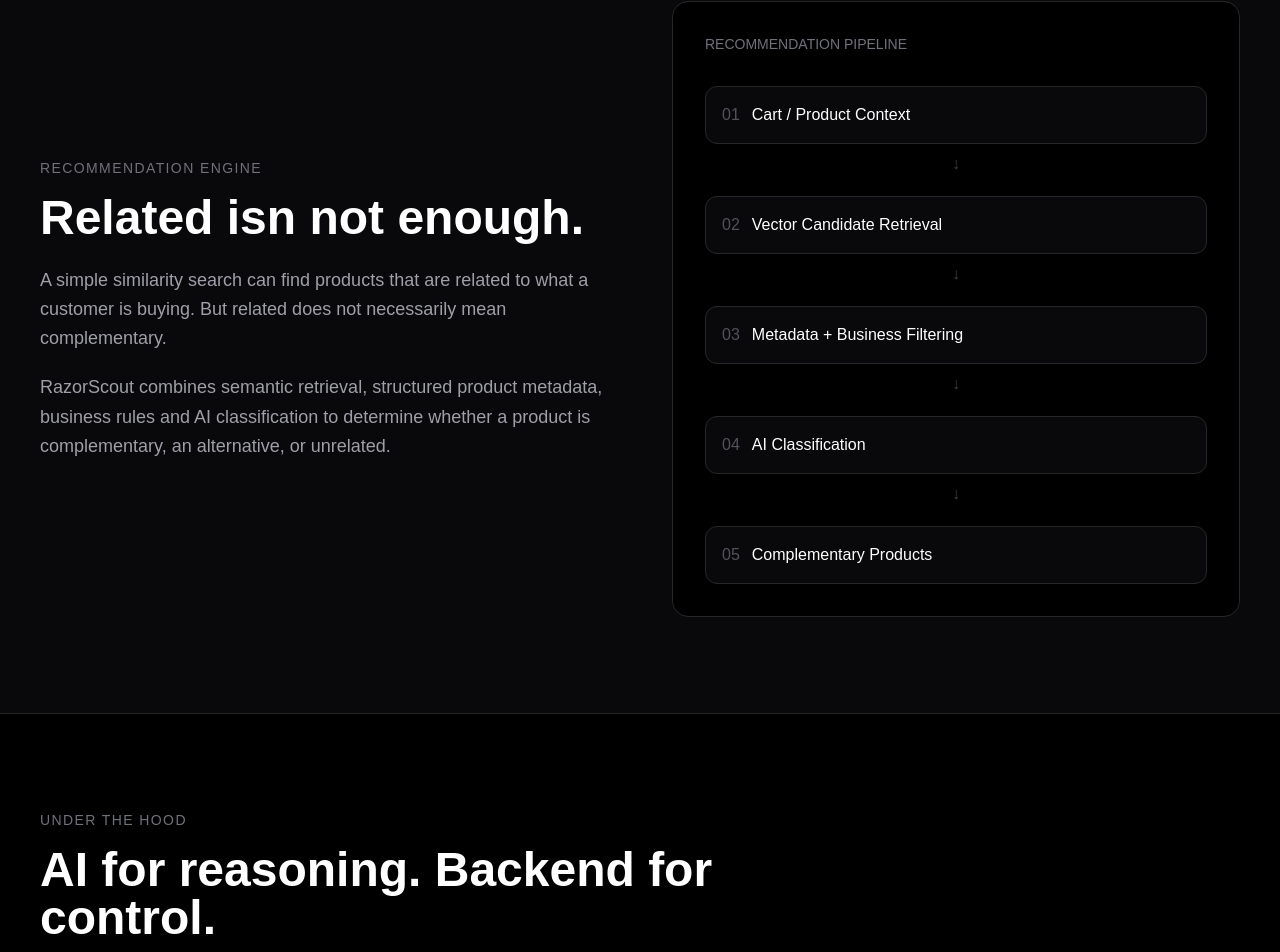
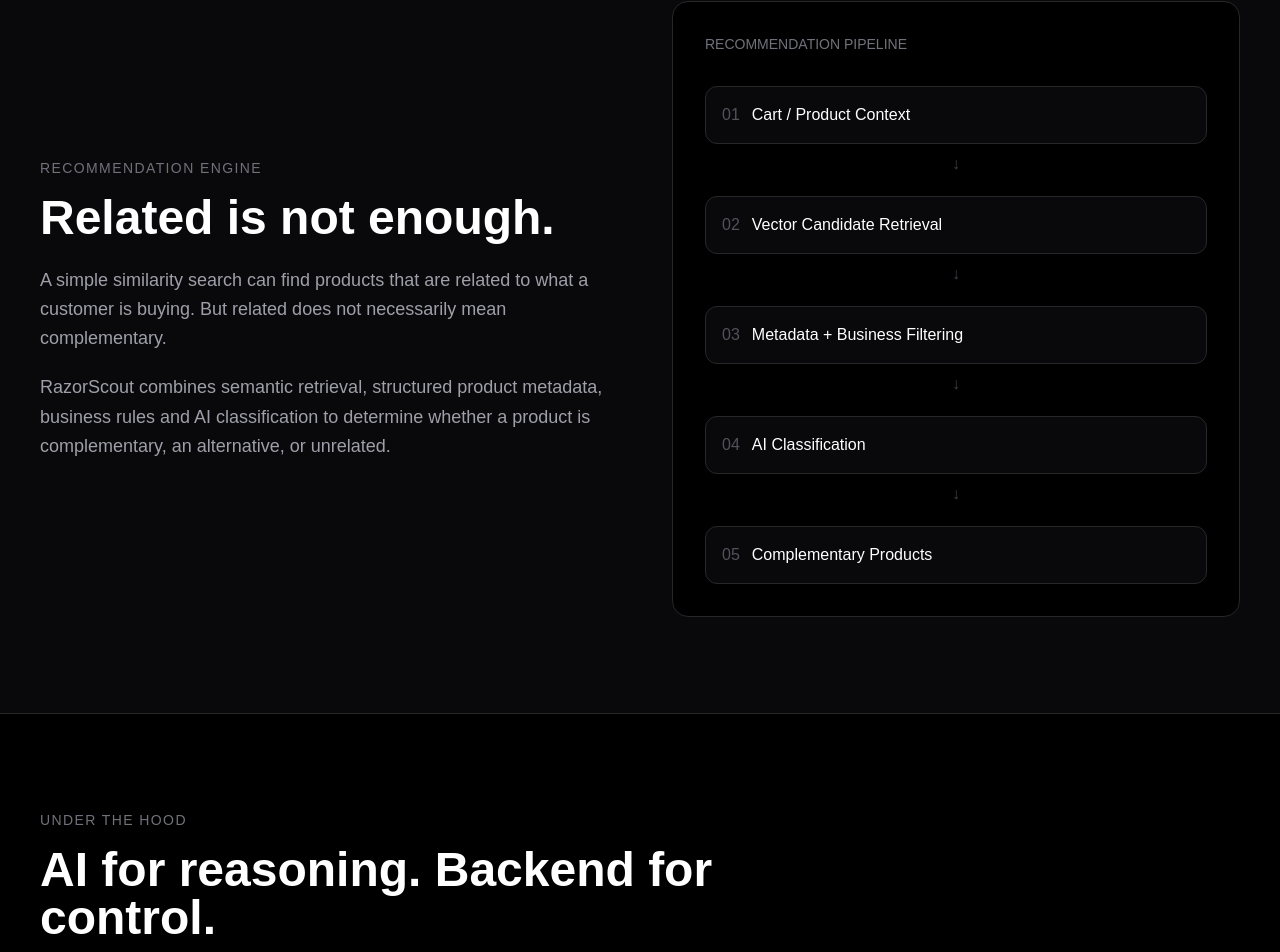
Before and after one commit to Pratik98755/the_site, a Next.js app: page /projects/razorscout in a window 1280 px wide. Shown: the part 5245-6197 px from the top of the page. Built offline with nearby package versions, Linux system fonts and the light colour scheme.

Commit message:
fixed &apos; errors

```diff
--- a/app/projects/razorscout/page.tsx
+++ b/app/projects/razorscout/page.tsx
@@ -323,7 +323,7 @@
                             </p>
 
                             <h2 className="mt-4 text-4xl font-semibold md:text-5xl">
-                                Related isn not enough.
+                                Related is not enough.
                             </h2>
 
                             <p className="mt-6 text-lg leading-relaxed text-zinc-400">
```
